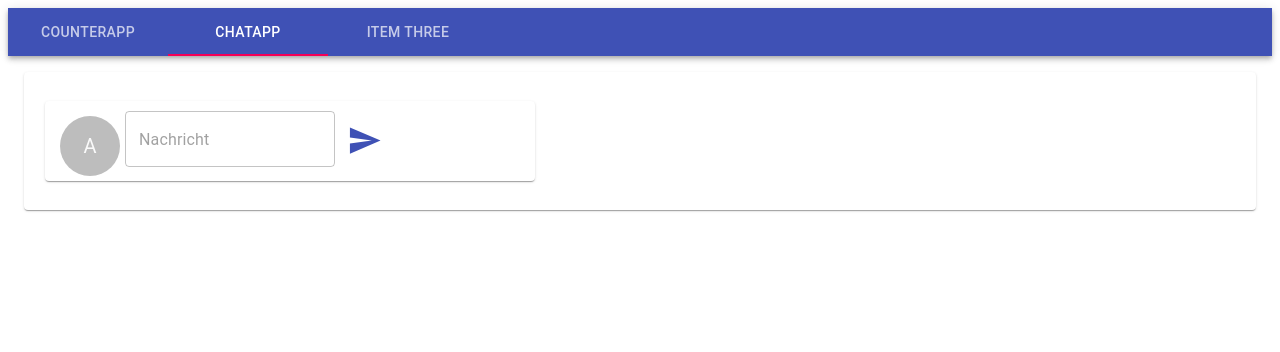
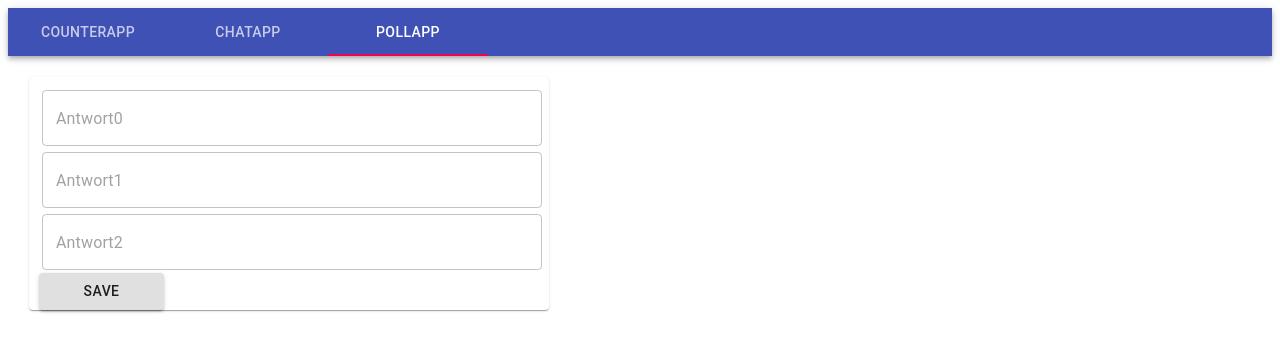
Before and after one commit to Axillarator/react-dojo, a React (Create React App) app: page / in a window 1280 px wide. Shown: the top 352 px of the page. Built offline with nearby package versions, Linux system fonts and the light colour scheme.

Commit message:
introduce PollApp

```diff
--- a/src/Components/NavigationBar/NavigationBar.tsx
+++ b/src/Components/NavigationBar/NavigationBar.tsx
@@ -7,6 +7,7 @@ import Typography from '@material-ui/core/Typography';
 import Box from '@material-ui/core/Box';
 import CounterApp from "../CounterApp/CounterApp";
 import ChatApp from "../Chat/ChatApp";
+import PollApp from "../Poll/PollApp";
 
 interface TabPanelProps {
     children?: React.ReactNode;
@@ -39,7 +40,7 @@ const useStyles = makeStyles((theme: Theme) => ({
 
 export default function NavigationBar() {
     const classes = useStyles();
-    const [tabIndex, setTabIndex] = React.useState(1);
+    const [tabIndex, setTabIndex] = React.useState(2);
 
     const handleIndexChange = (event: React.ChangeEvent<{}>, newIndex: number) => {
         setTabIndex(newIndex);
@@ -51,17 +52,17 @@ export default function NavigationBar() {
                 <Tabs value={tabIndex} onChange={handleIndexChange}>
                     <Tab label="CounterApp"/>
                     <Tab label="ChatApp"/>
-                    <Tab label="Item Three"/>
+                    <Tab label="PollApp"/>
                 </Tabs>
             </AppBar>
             <TabPanel value={tabIndex} index={0}>
                 <CounterApp/>
             </TabPanel>
             <TabPanel value={tabIndex} index={1}>
-                <ChatApp />
+                <ChatApp/>
             </TabPanel>
             <TabPanel value={tabIndex} index={2}>
-                Item Three
+                <PollApp/>
             </TabPanel>
         </div>
     );
--- /dev/null
+++ b/src/Components/Poll/Poll.tsx
@@ -0,0 +1,52 @@
+import {ChangeEventHandler, default as React, MouseEventHandler} from "react";
+import {createStyles, makeStyles, TextField, Theme} from "@material-ui/core";
+import Button from "@material-ui/core/Button";
+
+
+interface Props {
+    inputValue: string
+    inputId: number
+    handleSend: MouseEventHandler
+    handleChange: ChangeEventHandler
+    editMode: boolean
+    onClick: MouseEventHandler
+    count: number
+}
+
+
+
+export default function Poll(props: Props) {
+
+    const useStyle = makeStyles((theme: Theme) =>
+        createStyles({
+
+            poll: {
+                width: "100%",
+                padding: 3
+            }
+        })
+    );
+
+    const classes = useStyle();
+
+    const catchEnter = (event: any) => {
+        if (event.key === 'Enter') {
+            props.handleSend(event);
+            event.preventDefault();
+        }
+    };
+
+    const editPoll = <TextField className={classes.poll}
+                                placeholder={"Antwort" + props.inputId.toString()}
+                                variant="outlined"
+                                name={props.inputId.toString()}
+                                value={props.inputValue}
+                                onChange={props.handleChange}
+                                onKeyPress={catchEnter}
+    />;
+
+    const savedPoll = <Button className={classes.poll} onClick={props.onClick}
+                              variant="contained"> {props.inputValue + " " + props.count}</Button>;
+
+    return props.editMode ? editPoll : savedPoll;
+};
--- /dev/null
+++ b/src/Components/Poll/PollApp.tsx
@@ -0,0 +1,86 @@
+import * as React from "react";
+import {useState} from "react";
+import {Paper, Theme} from "@material-ui/core";
+import {createStyles} from "@material-ui/styles";
+import makeStyles from "@material-ui/styles/makeStyles/makeStyles";
+import Button from "@material-ui/core/Button";
+import Poll from "./Poll";
+
+interface iPoll {
+    content: string
+    count: number
+    editMode: boolean
+}
+
+const useStyles = makeStyles((theme: Theme) =>
+    createStyles({
+        paper: {
+            maxWidth: 500,
+            margin: 5,
+            paddingLeft: 10,
+            paddingTop: 10,
+            paddingRight: 10,
+            display: "flex",
+            flexDirection: "column"
+        },
+        button: {
+            width: "25%"
+        }
+    }));
+
+export default function PollApp() {
+
+    const classes = useStyles();
+    const [arrayOfPolls, updatePolls] = useState<iPoll[]>([{content: "", count: 0, editMode: true}, {
+        content: "",
+        count: 0,
+        editMode: true
+    }, {content: "", count: 0, editMode: true}]);
+
+
+    const handleSend = (index: number) => {
+        return () => {
+            let result = [...arrayOfPolls];
+            result[index].editMode = false;
+        }
+    };
+
+    const onClick = (indexClicked: number) => {
+        return () => {
+            let result = [...arrayOfPolls];
+            result[indexClicked].count += 1;
+            updatePolls(result);
+        }
+    };
+
+
+    const handleChange = (event: React.ChangeEvent<HTMLInputElement>) => {
+        let result = [...arrayOfPolls];
+        result[parseInt(event.target.name)].content = event.target.value;
+        updatePolls(result);
+    };
+
+    const handleSave = () => {
+        let result = [...arrayOfPolls];
+        result.forEach((value) => value.editMode = false);
+        updatePolls(result);
+    };
+
+
+    return (
+        <div>
+            <Paper className={classes.paper}>
+                {arrayOfPolls.map((element, index) =>
+                    <Poll inputValue={element.content}
+                          editMode={element.editMode}
+                          onClick={onClick(index)}
+                          handleSend={handleSend(index)}
+                          count={element.count}
+                          handleChange={handleChange}
+                          inputId={index}/>)}
+
+                <Button className={classes.button} onClick={handleSave} variant="contained"> save</Button>
+            </Paper>
+        </div>
+    )
+};
```
